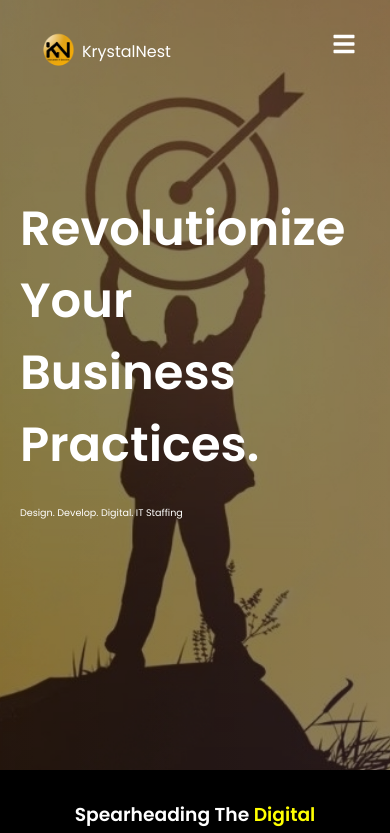
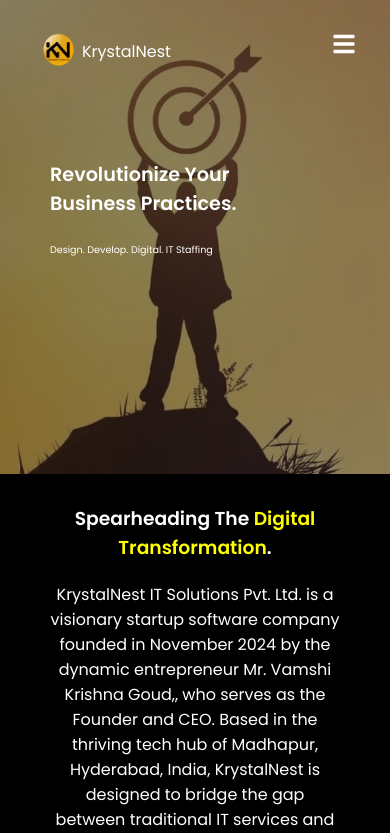
Before and after one commit to vamshikrishna4992/Project-1, a React (Vite) app: page /about in a window 390 px wide. Shown: the top 833 px of the page. Built offline with nearby package versions, Linux system fonts and the light colour scheme.

Commit message:
Resolved the errors, Code is Updated

```diff
--- a/src/Pages/About/About.jsx
+++ b/src/Pages/About/About.jsx
@@ -9,7 +9,6 @@ import vedio from '../../assets/images/Messaging.mp4';
 import Fundamental from '../../assets/images/6-steps-creative-business-infographics-design-template.png';
 import Email from '../../Components/Email.jsx'
 
-// Data Array
 import image1 from '../../assets/images/Ceo-1.jpg';
 import image2 from '../../assets/images/Co-Founder.jpg';
 import image3 from '../../assets/images/Operational-Manager.jpg';
--- a/src/Pages/About/Bhavana.jsx
+++ b/src/Pages/About/Bhavana.jsx
@@ -1,7 +1,7 @@
 import '../../Styles/About-bio.css';
 import Navbar from '../../Components/Navbar.jsx';
 import Footer from '../../Components/Footer.jsx';
-import Ceo from '../../assets/images/2.png';
+import Ceo from '../../assets/images/Hr-Manager-Bhavana.jpg';
 import { FaEnvelope, FaLinkedinIn,FaMapMarkerAlt, FaPhoneAlt } from 'react-icons/fa';
 import Email from '../../Components/Email.jsx';
 
--- a/src/Pages/About/Lahari.jsx
+++ b/src/Pages/About/Lahari.jsx
@@ -1,7 +1,7 @@
 import '../../Styles/About-bio.css';
 import Navbar from '../../Components/Navbar.jsx';
 import Footer from '../../Components/Footer.jsx';
-import Ceo from '../../assets/images/1.jpg';
+import Ceo from '../../assets/images/Hr-Manager-Lahari.jpg';
 import { FaEnvelope, FaLinkedinIn,  FaMapMarkerAlt, FaPhoneAlt } from 'react-icons/fa';
 import Email from '../../Components/Email.jsx';
 
@@ -38,7 +38,7 @@ function Lahari() {
                 {/* CEO Information */}
                 <div className='bio-information'>
                     <p>
-                        Suresh is one of the founders of Kastech in 2007. He is a strong operations leader and expert on enterprise-wide IT solution deployments and implementations in the U.S. and overseas. Under his leadership, Kastech made a name for itself in delivering services across various technology platforms (including ERP, BI, Big Data, Cloud, and Analytics). Kastech adopted new technologies, proposed them to the customers, and implemented them successfully in a very cost-effective fashion.
+                        Lorem ipsum dolor sit amet consectetur adipisicing elit. Illum ad facilis error. Eos qui aliquid harum possimus quae labore molestias tenetur atque perferendis modi eum assumenda repudiandae exercitationem accusamus fugiat sequi ratione, voluptates nam consequuntur accusantium! Repellat enim consequatur voluptatibus nobis nisi cumque iure sed, deserunt amet illo est tenetur.
                     </p>
 
                 </div>
--- a/src/Pages/About/UdayKiran.jsx
+++ b/src/Pages/About/UdayKiran.jsx
@@ -1,7 +1,7 @@
 import '../../Styles/About-bio.css';
 import Navbar from '../../Components/Navbar.jsx';
 import Footer from '../../Components/Footer.jsx';
-import Ceo from '../../assets/images/3.jpg';
+import Ceo from '../../assets/images/Co-Founder.jpg';
 import { FaEnvelope, FaLinkedinIn, FaMapMarkerAlt,  FaPhoneAlt } from 'react-icons/fa';
 import Email from '../../Components/Email.jsx';
 
--- a/src/Pages/About/VinayKumar.jsx
+++ b/src/Pages/About/VinayKumar.jsx
@@ -1,7 +1,7 @@
 import '../../Styles/About-bio.css';
 import Navbar from '../../Components/Navbar.jsx';
 import Footer from '../../Components/Footer.jsx';
-import Ceo from '../../assets/images/5.jpg';
+import Ceo from '../../assets/images/Operational-Manager.jpg';
 import { FaEnvelope, FaLinkedinIn, FaMapMarkerAlt, FaPhoneAlt,} from 'react-icons/fa';
 import Email from '../../Components/Email.jsx';
 
--- a/src/Styles/About.css
+++ b/src/Styles/About.css
@@ -1,9 +1,9 @@
 .About-Container {
-    font-family: 'Poppins', sans-serif;
+  font-family: "Poppins", sans-serif;
   color: white;
   background-color: #000;
 }
-.about-main-container{
+.about-main-container {
   position: relative;
   width: auto;
   min-height: 85vh;
@@ -23,27 +23,36 @@
   left: 0;
   width: 100%;
   height: 100%;
-  background: url("../assets//images/wmremove-transforme.jpeg") no-repeat center center;
+  background: url("../assets//images/wmremove-transforme.jpeg") no-repeat center
+    center;
   background-size: cover;
   opacity: 0.5;
   z-index: -1;
 }
 .about-hero-section {
-    width: 80%;
+  /* width: 80%;
   align-self: center;
   margin-left: 0%;
   display: flex;
-    gap: 20px;
+  gap: 20px; */
+  width: 60%;
+  display: flex;
+  flex-direction: column;
+  justify-content: center;
+  align-items: flex-start;
+  text-align: start;
+  /* gap: 10px; */
+  padding-left: 30px;
 }
 
-  .about-hero-section h1{
+.about-hero-section h1 {
   font-size: 3rem;
   font-weight: bold;
   max-width: 900px;
   text-align: start;
   margin: auto;
 }
-  .about-hero-section p{
+.about-hero-section p {
   max-width: 900px;
   text-align: start;
   margin: auto;
@@ -58,18 +67,17 @@
   /* margin-left: 10%; */
   width: 400px;
 }
-.sub-banner{
+.sub-banner {
   padding: 20px;
   border-radius: 10px;
   position: relative;
   margin-left: 10%;
   display: flex;
 }
-.line{
+.line {
   height: auto;
   width: 4px;
   background-color: yellow;
-
 }
 .Banner-Content h1 {
   font-size: 36px;
@@ -96,23 +104,27 @@
 /* Digital Section */
 .Digital {
   text-align: center;
-    padding:30px 50px 50px 50px;
+  padding: 30px 50px 50px 50px;
   animation: fadeInUp 1.5s ease-in-out;
-
 }
 
 @keyframes fadeInUp {
-    from { transform: translateY(30px); opacity: 0; }
-    to { transform: translateY(0); opacity: 1; }
+  from {
+    transform: translateY(30px);
+    opacity: 0;
   }
-.Digital p{
+  to {
+    transform: translateY(0);
+    opacity: 1;
+  }
+}
+.Digital p {
   margin-top: 20px;
 }
 
 .Digital h3 span {
   color: yellow;
 }
-
 
 /* Video Section */
 .VideoSection {
@@ -124,13 +136,12 @@
 }
 
 /* Fundamental Principles Section */
-.Fundamental-Banner{
+.Fundamental-Banner {
   text-align: center;
   font-size: 22px;
   /* height: 10vh; */
-
 }
-.Fundamental-Banner span{
+.Fundamental-Banner span {
   color: #e5a514;
 }
 .Fundamental {
@@ -151,7 +162,6 @@
 .Fundamental-Content {
   max-width: 500px;
   margin-right: 20px;
-
 }
 
 .Fundamental-Content h3 {
@@ -168,21 +178,20 @@
 
 /* Our Team Section */
 /* Container with black background */
-.Our-Team{
+.Our-Team {
   text-align: center;
   font-size: 26px;
-    height :80vh;
+  height: 80vh;
   margin-top: 10%;
 }
-.Our-Team h2{
+.Our-Team h2 {
   padding: 20px;
   /* background-color: white; */
 }
-.Our-Team span{
+.Our-Team span {
   color: #e5a514;
-
 }
-.main-container{
+.main-container {
   display: flex;
   justify-content: space-between;
 }
@@ -195,7 +204,7 @@
   padding-bottom: 20px; /* Adjusted for overlap */
   display: flex;
   flex-direction: column; /* Arrange items horizontally */
-    justify-content:space-evenly;
+  justify-content: space-evenly;
   margin-top: 2%;
   margin-left: 2%;
   margin-right: 2%;
@@ -233,7 +242,7 @@
   font-size: 10px;
   box-shadow: 0 2px 5px rgba(0, 0, 0, 0.2);
   flex-shrink: 0; /* Prevent shrinking */
-
+  border: 1.5px solid #e5a514;
 }
 
 .content h3 {
@@ -279,7 +288,7 @@
   bottom: -15px;
   left: 50%;
   transform: translateX(-50%);
-    background-color: rgba(255, 255, 255, 0.9);
+  background-color: rgba(255, 255, 255, 1);
   padding: 8px;
   border-radius: 6px;
   z-index: 10;
@@ -293,7 +302,7 @@
 }
 
 .content:hover {
-    background-color: rgba(255, 165, 0, 0.9);
+  background-color: rgb(255, 166, 0);
   /* height: 60px; */
   /* padding-bottom: 20px; */
   border-radius: 10px;
@@ -316,74 +325,74 @@
   }
 }
 
-@media (min-width:481px) and (max-width: 768px) {
+@media (min-width: 481px) and (max-width: 768px) {
   .main-container {
     grid-template-columns: repeat(3, 1fr);
     width: 90%;
     margin: auto;
   }
-    .VideoSection1{
+  .VideoSection1 {
     width: 80%;
     margin: auto;
   }
-    #team-one,#team-two{
+  #team-one,
+  #team-two {
     display: flex;
     align-self: center;
     margin-left: 50%;
     margin-top: 20px;
   }
-    .Our-Team{
+  .Our-Team {
     /* margin-bottom: 100px; */
     height: auto;
     /* border: 2px solid red */
   }
-    .content{
+  .content {
     margin-bottom: 13px;
     background-color: white;
   }
 }
 @media (max-width: 480px) {
+  .about-main-container {
+    min-height: 50vh;
+  }
   .about-hero-section {
     display: flex;
     min-height: 35vh;
     width: 100%;
-      /* padding-eft: 20px; */
     font-size: 10px;
   }
 
-
   .about-hero-section h1 {
-      font-size: clamp(1.2=1rem, 3.5vw, 1.8rem);
-
+    font-size: clamp(1.2rem, 3.5vw, 1.8rem);
   }
 
   .about-hero-section p {
     font-size: clamp(0.6rem, 1.8vw, 0.9rem);
   }
-    .Our-Team{
+  .Our-Team {
     height: auto;
 
     top: 0;
   }
 
-    .main-container{
+  .main-container {
     display: grid;
-        grid-template-columns: repeat(1,1fr);
+    grid-template-columns: repeat(1, 1fr);
     width: 55%;
     margin: auto;
     margin-top: 0;
-
   }
   /* .container{
         display: flex;
 
      }  */
-    .container a .content{
+  .container a .content {
     /* border: 2px solid red; */
     justify-content: center;
     text-align: center;
   }
-    .content{
+  .content {
     transform: translateY(-50%);
     /* border: 2px solid blue; */
     padding: 0;
@@ -394,19 +403,18 @@
     background-color: white;
     margin-bottom: 13px;
   }
-    .profile-about{
+  .profile-about {
     align-items: center;
   }
   .Fundamental-Content {
     max-width: 600px;
     text-align: center;
     margin: auto;
-
   }
-    .Fundamental{
+  .Fundamental {
     padding: 0 20px;
   }
-    .VideoSection1{
+  .VideoSection1 {
     width: 85%;
     margin: auto;
     /* height: 250px; */
--- a/src/Styles/Contact.css
+++ b/src/Styles/Contact.css
@@ -265,7 +265,7 @@
   .contact-banner {
     padding: 50px 15px;
     background-size: cover;
-    min-height: 60vh;
+    min-height: 50vh;
     width: 100%;
     height: 65vh;
     background: url("../assets/images/contactus-bg-mobile.jpeg") no-repeat center/cover;
--- a/src/Styles/Header.css
+++ b/src/Styles/Header.css
@@ -123,7 +123,7 @@ body {
 
 @media (max-width: 480px) {
   .header-container {
-    min-height: 65vh;
+    min-height: 50vh;
   }
 
   .hero-section h1 {
--- a/src/Styles/Project1.css
+++ b/src/Styles/Project1.css
@@ -1,18 +1,17 @@
-.project-nav-contaniner{
+.project-nav-contaniner {
   margin: auto;
 }
- .project-nav{
+.project-nav {
   width: 90%;
   margin: auto;
 }
-  .project-banner{
+.project-banner {
   height: 50vh;
   align-content: center;
   position: relative;
   width: auto;
   min-height: 85vh;
   color: white;
-    /* display: flex; */
   justify-content: center;
   align-items: center;
   padding: 5vh 20px;
@@ -37,7 +36,6 @@
   font-size: clamp(2rem, 5vw, 3rem);
   font-weight: bold;
   text-align: center;
-
 }
 
 .project-banner p {
@@ -45,8 +43,23 @@
   text-align: center;
 }
 
-  /* @media (max-width:480px){
-    .project-nav-contaniner{
+@media (max-width: 480px) {
+  .project-banner {
+    min-height: 50vh;
+  }
+  /*
+     .project-banner h1{
+      text-align: center;
+     }
+     .project-banner p{
+      text-align: center;
+     } */
 
+  .project-banner h1 {
+    font-size: clamp(1.2rem, 3.5vw, 1.8rem);
   }
-  } */
+
+  .project-banner p {
+    font-size: clamp(0.6rem, 1.8vw, 0.9rem);
+  }
+}
```
Also changed, not shown: src/Styles/About-bio.css (+29 -13 lines). Lines whose indentation alone changed are shown as unchanged.
